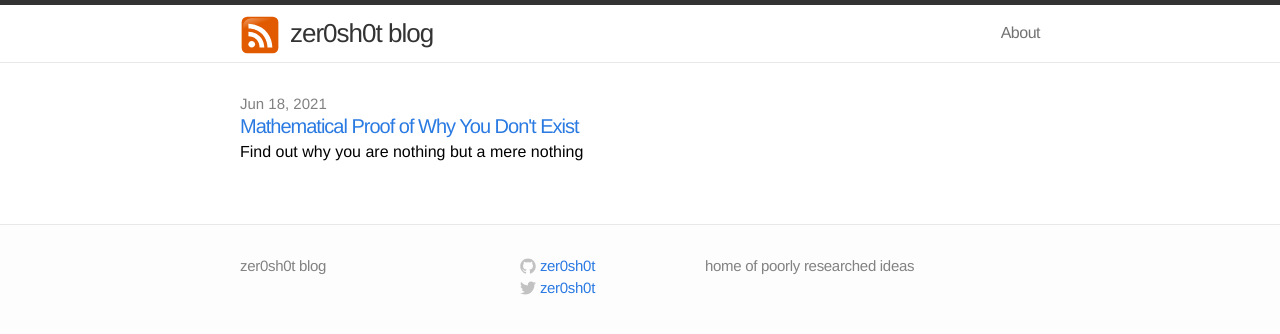
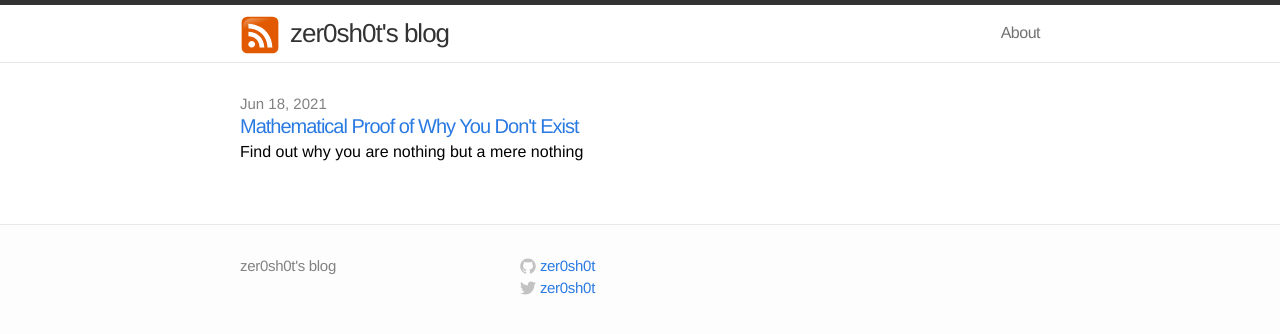
Before and after one commit to zer0sh0t/zer0sh0t.github.io, a Jekyll site: the page built from index.html, in a window 1280 px wide. Shown: the top 334 px of the page. Built offline with Jekyll 4.4.1, drawn with Linux system fonts in a browser that asks for light colours.

Commit message:
updating config

```diff
--- a/_config.yml
+++ b/_config.yml
@@ -1,7 +1,7 @@
 # Site settings
-title: zer0sh0t blog
+title: zer0sh0t's blog
 email:
-description: "home of poorly researched ideas"
+description: ""
 baseurl: ""
 url: "http://zer0sh0t.github.io"
 twitter_username: zer0sh0t
```
